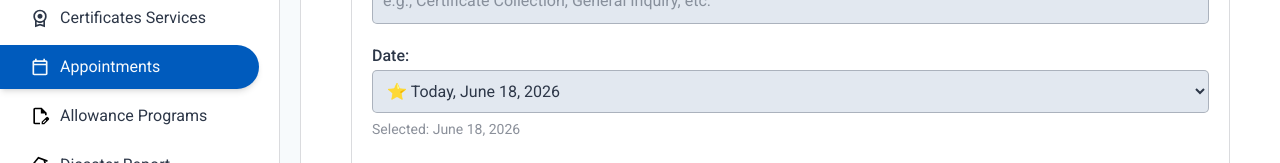
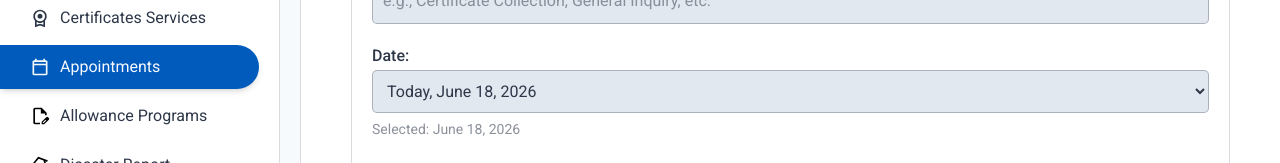
Before and after one commit to Mogith-Code/SmartGN-Digital-GN-Service-Management-System, a React (Vite) app in the folder SmartGN/: page /RAppointment/BookingForm in a window 1280 px wide. Shown: the part 355-518 px from the top of the page. Built offline with nearby package versions, Linux system fonts and the light colour scheme.

Commit message:
Update booking form

```diff
--- a/SmartGN/src/Components/AppointmentsPage/BookingForm.jsx
+++ b/SmartGN/src/Components/AppointmentsPage/BookingForm.jsx
@@ -206,10 +206,10 @@ function BookingForm() {
 
                       return (
                         <option key={date.day} value={date.day}>
-                          {date.isToday ? "⭐ Today" : dayName}, {monthName}{" "}
+                          {date.isToday ? "Today" : dayName}, {monthName}{" "}
                           {date.day < 10 ? `0${date.day}` : date.day},{" "}
                           {date.year}
-                          {date.isWeekend && " 🗓️"}
+                          {date.isWeekend}
                         </option>
                       );
                     })
```
